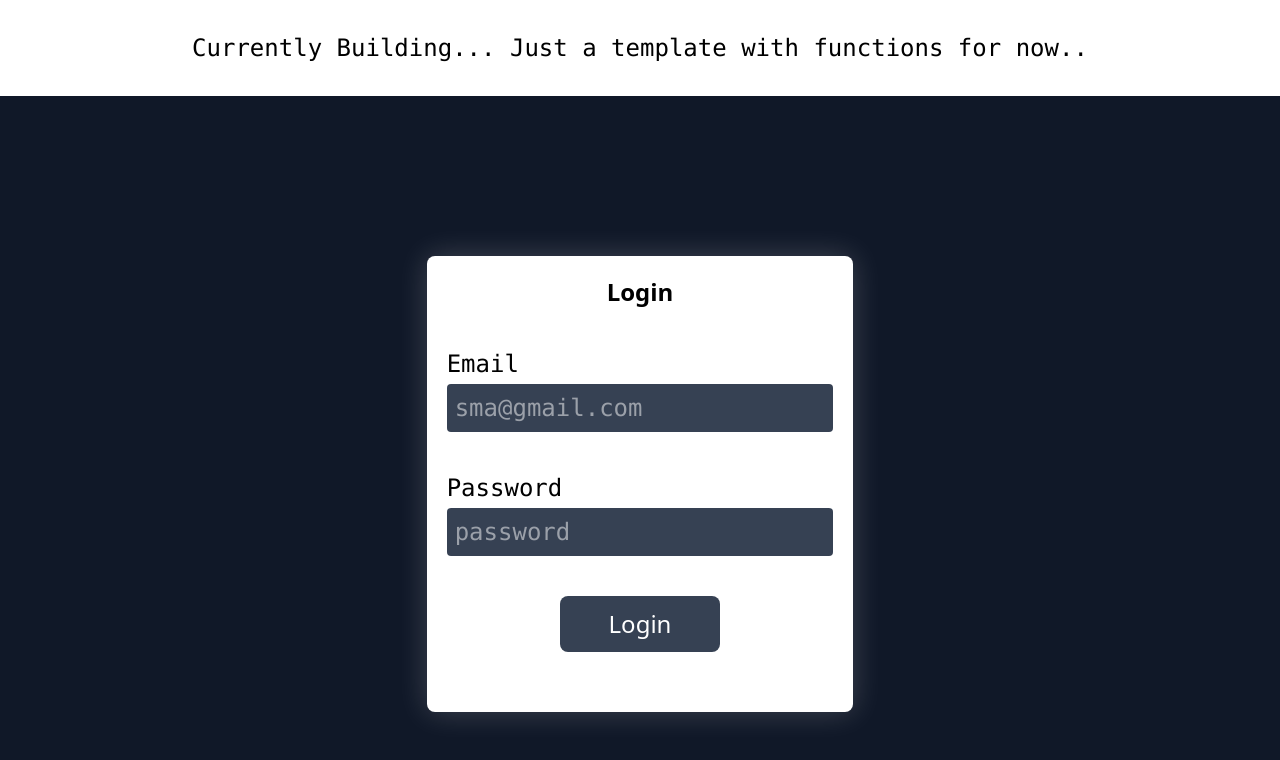
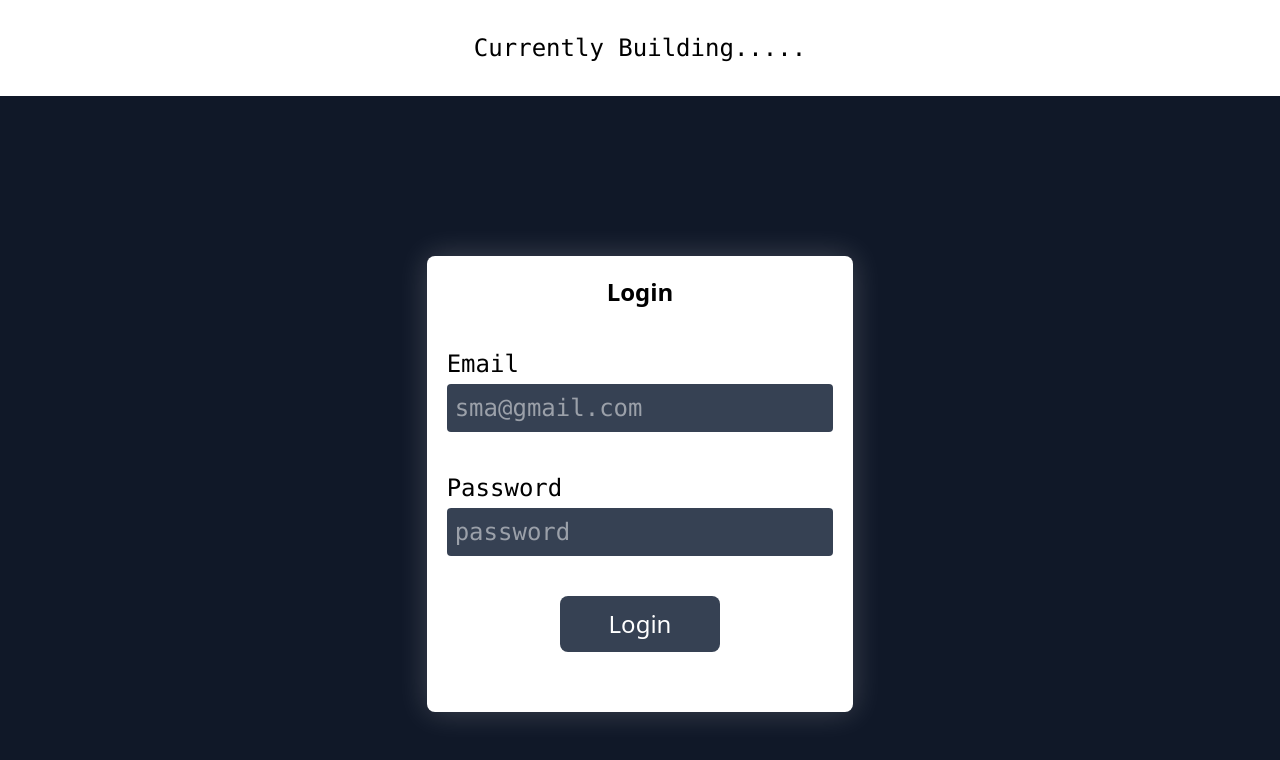
Before and after one commit to ShishantG87/game-web-app, a React app in the folder frontend/: page / in a window 1280 px wide. Shown: the top 760 px of the page. Built offline with nearby package versions, Linux system fonts and the light colour scheme; the HTML template or start-up script is replaced by a standard one.

Commit message:
change header rq

```diff
--- a/frontend/src/App.jsx
+++ b/frontend/src/App.jsx
@@ -9,7 +9,7 @@ function App() {
   return (
     <div className="min-h-screen  bg-gray-900 text-white">
       <div className=" bg-white p-8 flex flex-col items-center text-black font-mono text-2xl">  {/*This is a comment, this is the top white bar */}
-        <p className="text-black">Currently Building... Just a template with functions for now..</p>
+        <p className="text-black">Currently Building.....</p>
       </div>
       <div className="flex flex-col items-center justify-center mt-40">
       <form className="flex flex-col  bg-white w-1/3  p-5 rounded-lg text-black
```
